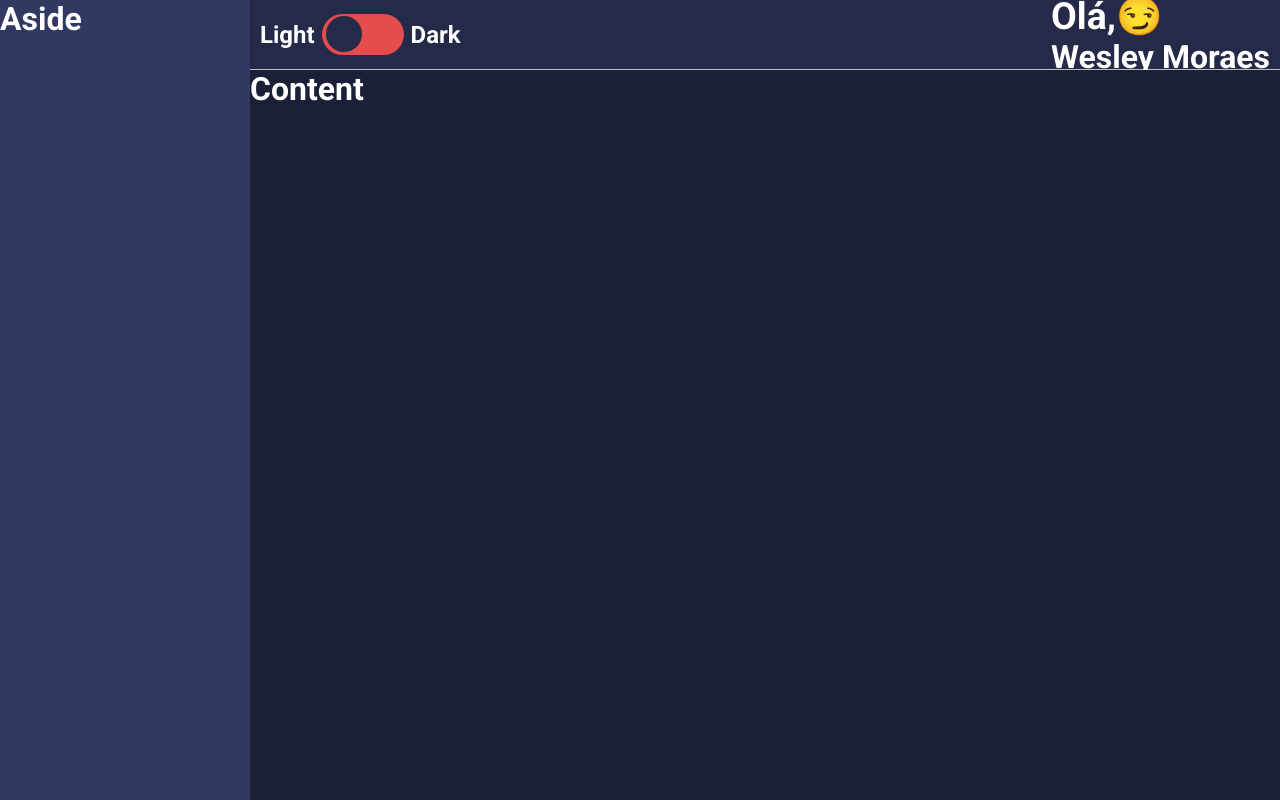
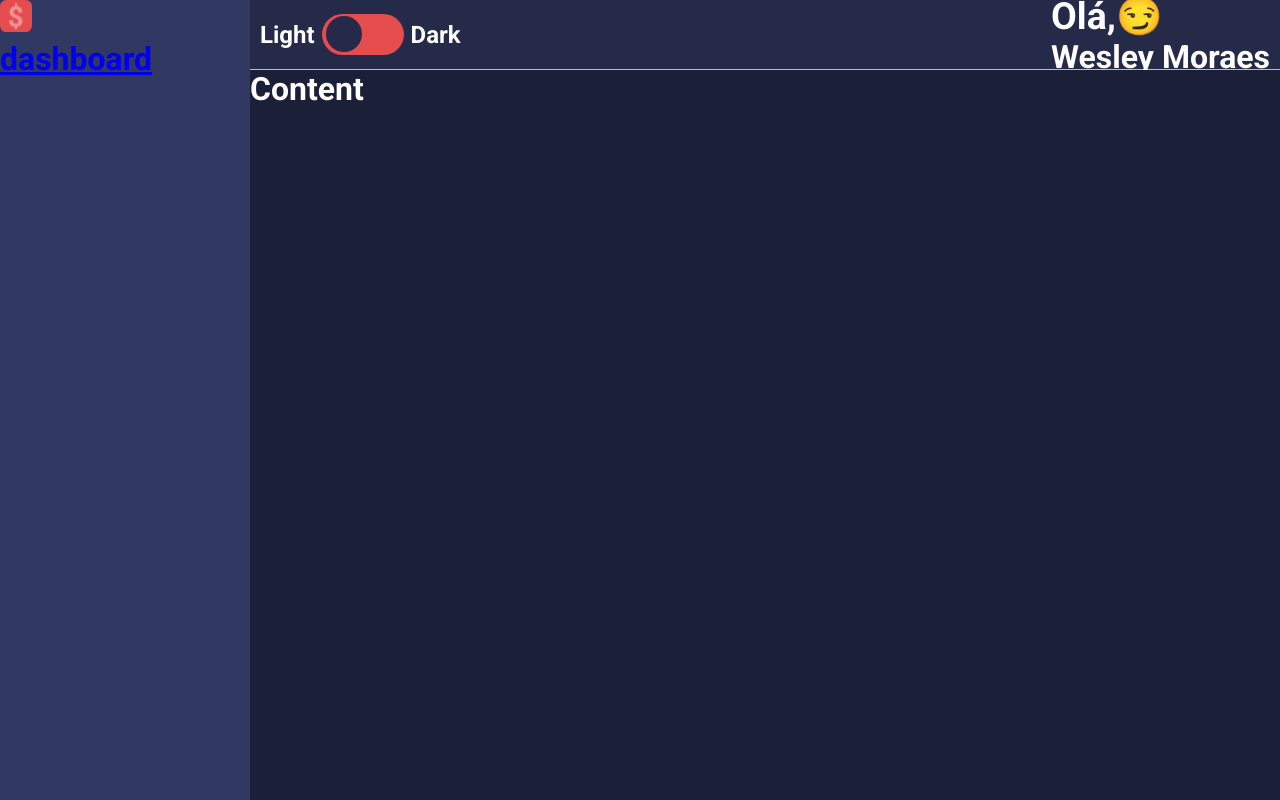
Before and after one commit to owesleymoraes/dashboard, a React (Create React App) app: page / in a window 1280 px wide. Built offline with nearby package versions, Linux system fonts and the light colour scheme.

Commit message:
feat: implements icon logo in aside component

```diff
--- a/src/components/Aside/index.tsx
+++ b/src/components/Aside/index.tsx
@@ -1,10 +1,21 @@
 import React from 'react'
 import * as Styled from './styles'
+import logoImg from '../../../public/assets/logo.svg'
+import { Icon } from '../Icon'
+
+
 
 export const Aside: React.FC = () => {
     return (
         <Styled.Container>
-            Aside
+            <Styled.Header>
+                <Icon name='logo' />
+            </Styled.Header>
+            <Styled.MenuContainer>
+                <Styled.MenuItemLink href='#'>
+                    dashboard
+                </Styled.MenuItemLink>
+            </Styled.MenuContainer>
         </Styled.Container>
     )
 
--- a/src/components/Aside/styles.ts
+++ b/src/components/Aside/styles.ts
@@ -5,3 +5,11 @@ grid-area: AS;
 color: ${props => props.theme.colors.white};
 background-color: ${props => props.theme.colors.tertiary};
 `
+
+export const Header = styled.header``
+
+export const LogoImg = styled.img``
+
+export const MenuContainer = styled.nav``
+
+export const MenuItemLink = styled.a``
```
